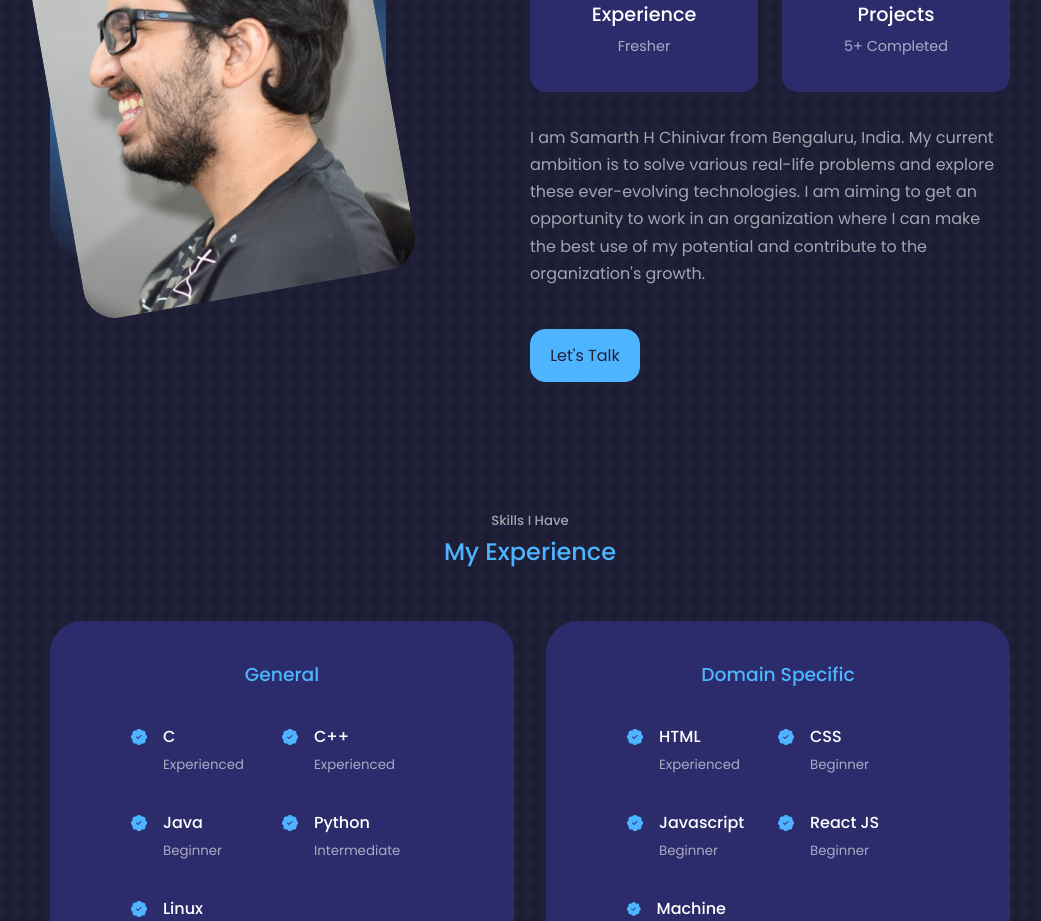
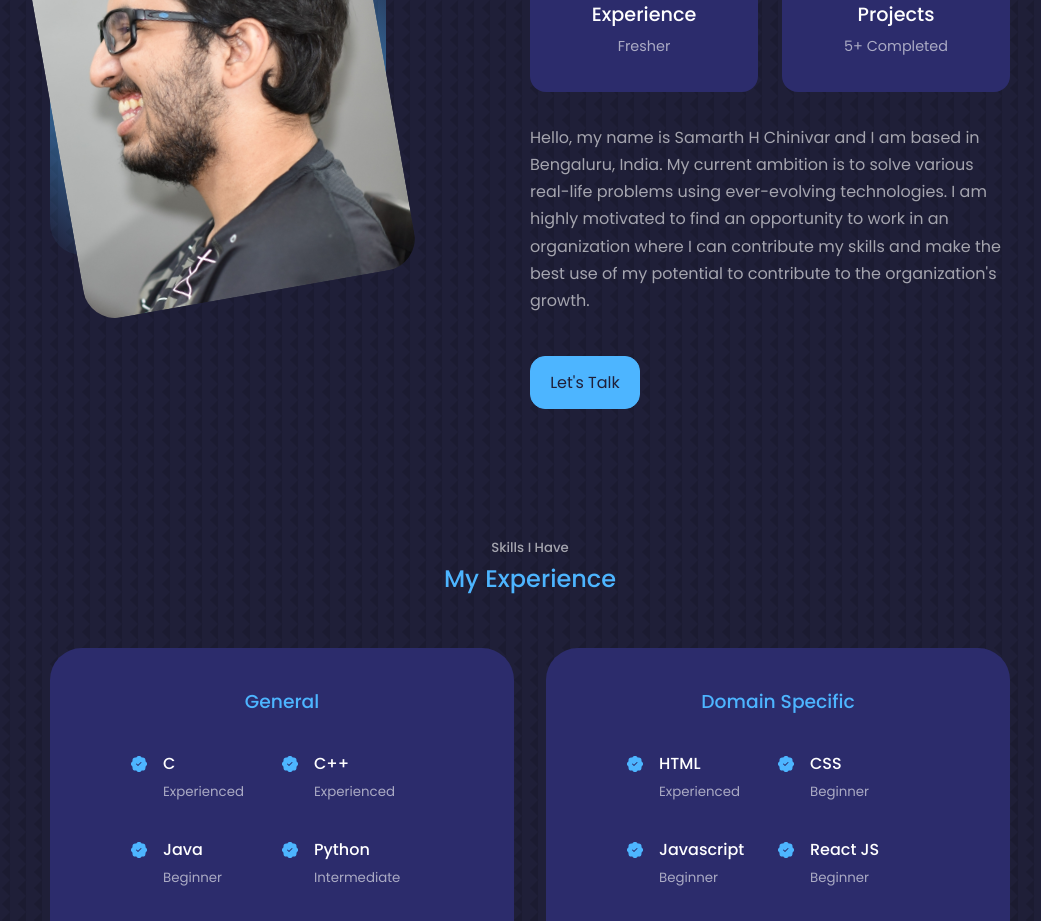
Before and after one commit to SamarthHChinivar/portfolio-website, a React (Create React App) app: page / in a window 1280 px wide. Shown: the part 1120-2041 px from the top of the page, without its empty margins (110-1151 px from the left). Built offline with nearby package versions, Linux system fonts and the light colour scheme; a web font is replaced by a local one.

Commit message:
About updated

```diff
--- a/src/components/about/About.jsx
+++ b/src/components/about/About.jsx
@@ -31,7 +31,7 @@ const About = () => {
             </article>
           </div>
 
-          <p>I am Samarth H Chinivar from Bengaluru, India. My current ambition is to solve various real-life problems and explore these ever-evolving technologies. I am aiming to get an opportunity to work in an organization where I can make the best use of my potential and contribute to the organization's growth.</p>
+          <p>Hello, my name is Samarth H Chinivar and I am based in Bengaluru, India. My current ambition is to solve various real-life problems using ever-evolving technologies. I am highly motivated to find an opportunity to work in an organization where I can contribute my skills and make the best use of my potential to contribute to the organization's growth.</p>
 
           <a href="#contact" className='btn btn-primary'>Let's Talk</a>
 
```
